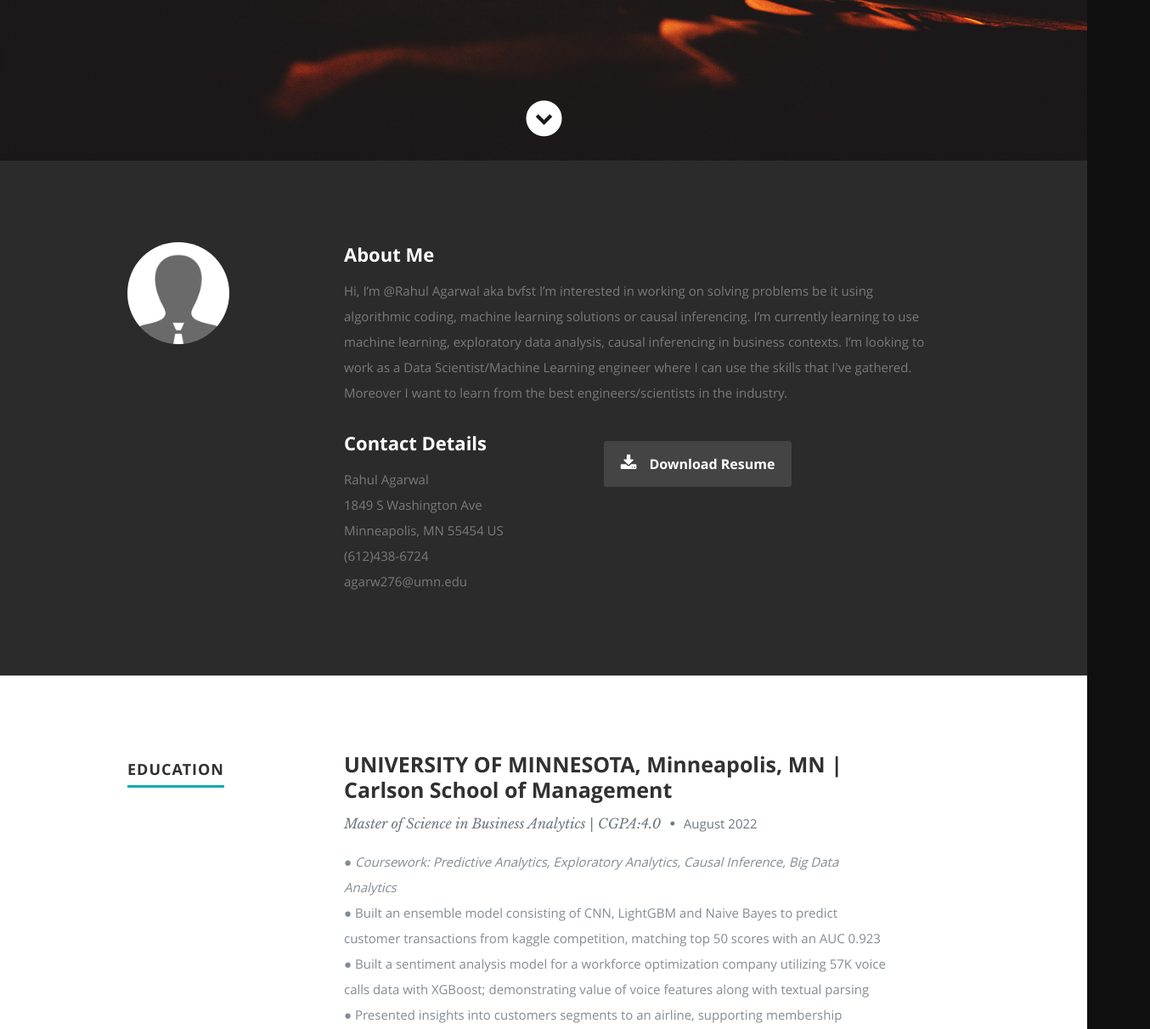
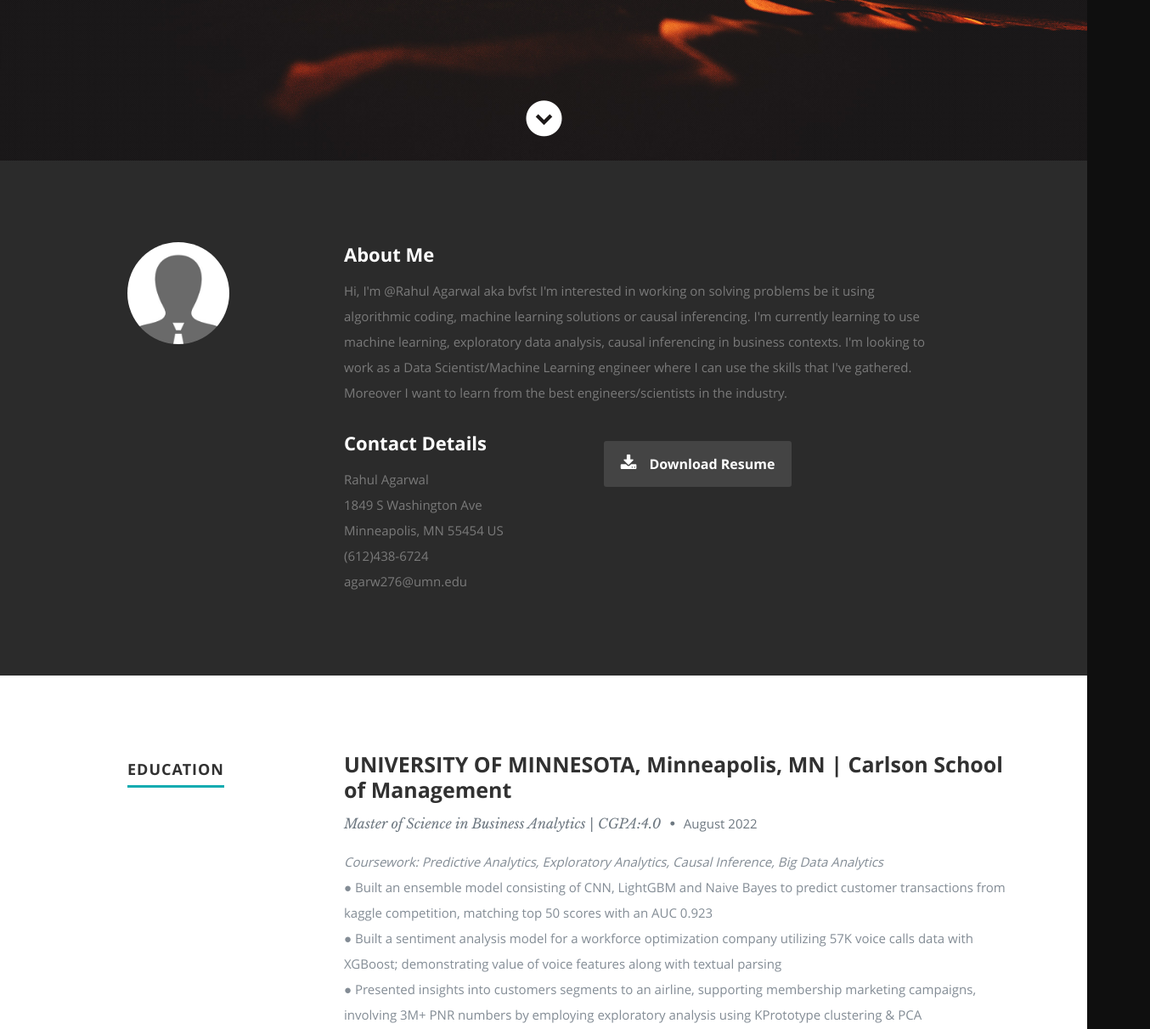
Before and after one commit to bvfst/bvfst.github.io, a plain HTML site: page index.html in a window 1280 px wide. Shown: the part 611-1822 px from the top of the page at 85% size, 1354 px wide, since content can reach past the window. Drawn offline with nearby package versions, Linux system fonts and the light colour scheme.

Commit message:
Initial Changes Resume

```diff
--- a/css/default.css
+++ b/css/default.css
@@ -645,7 +645,7 @@ input[type="checkbox"] { display: inline; }
 .row .nine        { width: 75%; }
 .row .ten         { width: 83.33333%; }
 .row .eleven      { width: 91.66667%; }
-.row .twelve      { width: 100%; }
+.row .twelve      { width: 120%; }
 
 /* Offsets */
 .row .offset-1    { margin-left: 8.33333%; }
--- a/index.html
+++ b/index.html
@@ -48,8 +48,8 @@
             <li><a class="smoothscroll" href="#about">About</a></li>
 	         <li><a class="smoothscroll" href="#resume">Resume</a></li>
             <li><a class="smoothscroll" href="#portfolio">Works</a></li>
-            <li><a class="smoothscroll" href="#testimonials">Testimonials</a></li>
-            <li><a class="smoothscroll" href="#contact">Contact</a></li>
+            <!-- <li><a class="smoothscroll" href="#testimonials">Testimonials</a></li> -->
+            <!-- <li><a class="smoothscroll" href="#contact">Contact</a></li> -->
          </ul> <!-- end #nav -->
 
       </nav> <!-- end #nav-wrap -->
@@ -58,8 +58,8 @@
          <div class="banner-text">
             <h1 class="responsive-headline">I'm Rahul Agarwal.</h1>
             <h3>I'm a <span>Machine Learning Engineer</span>, and <span>Data Scientist.</span>
-               I’m interested in working on solving problems be it using algorithmic coding, machine learning solutions or causal inferencing.
-               I’m currently learning to use machine learning, exploratory data analysis, causal inferencing in business contexts.
+               I'm interested in working on solving problems be it using algorithmic coding, machine learning solutions or causal inferencing.
+               I'm currently learning to use machine learning, exploratory data analysis, causal inferencing in business contexts.
                Let's <a class="smoothscroll" href="#about">start scrolling</a>
             and learn more <a class="smoothscroll" href="#about">about me</a>.</h3>
             <hr />
@@ -93,10 +93,10 @@
 
             <h2>About Me</h2>
 
-            <p>Hi, I’m @Rahul Agarwal aka bvfst
-               I’m interested in working on solving problems be it using algorithmic coding, machine learning solutions or causal inferencing.
-               I’m currently learning to use machine learning, exploratory data analysis, causal inferencing in business contexts.
-               I’m looking to work as a Data Scientist/Machine Learning engineer where I can use the skills that I've gathered.
+            <p>Hi, I'm @Rahul Agarwal aka bvfst
+               I'm interested in working on solving problems be it using algorithmic coding, machine learning solutions or causal inferencing.
+               I'm currently learning to use machine learning, exploratory data analysis, causal inferencing in business contexts.
+               I'm looking to work as a Data Scientist/Machine Learning engineer where I can use the skills that I've gathered.
                Moreover I want to learn from the best engineers/scientists in the industry.
             </p>
 
@@ -153,7 +153,7 @@
                   <p class="info">Master of Science in Business Analytics | CGPA:4.0 <span>&bull;</span> <em class="date">August 2022</em></p>
 
                   <p>
-                     <span><i>● Coursework: Predictive Analytics, Exploratory Analytics, Causal Inference, Big Data Analytics</i></span><br>
+                     <span><i>Coursework: Predictive Analytics, Exploratory Analytics, Causal Inference, Big Data Analytics</i></span><br>
                      <span>● Built an ensemble model consisting of CNN, LightGBM and Naive Bayes to predict customer
                      transactions from kaggle competition, matching top 50 scores with an AUC 0.923</span><br>
                      <span>● Built a sentiment analysis model for a workforce optimization company utilizing 57K voice calls data
@@ -178,7 +178,7 @@
                   <p class="info">Bachelor of Engineering (Honors) - Electronics and Electrical Engineering <span>&bull;</span> <em class="date">August 2018</em></p>
 
                   <p>
-                  <span><i>● Coursework: Data Structures & Algorithms, Statistics, Optimization, Data Management Systems</i></span><br>
+                  <span><i>Coursework: Data Structures & Algorithms, Statistics, Optimization, Data Management Systems</i></span><br>
                   <span>● Used Principal Component Analysis for Facial Recognition Based Attendance System</span><br>
                   <span>● Predicted the nature of trade sales with the features of the order book using a neural network</span><br>
                   <span>● Implemented an architecture to support a 4 stage processor using computer architecture hardware components</span><br>
```
